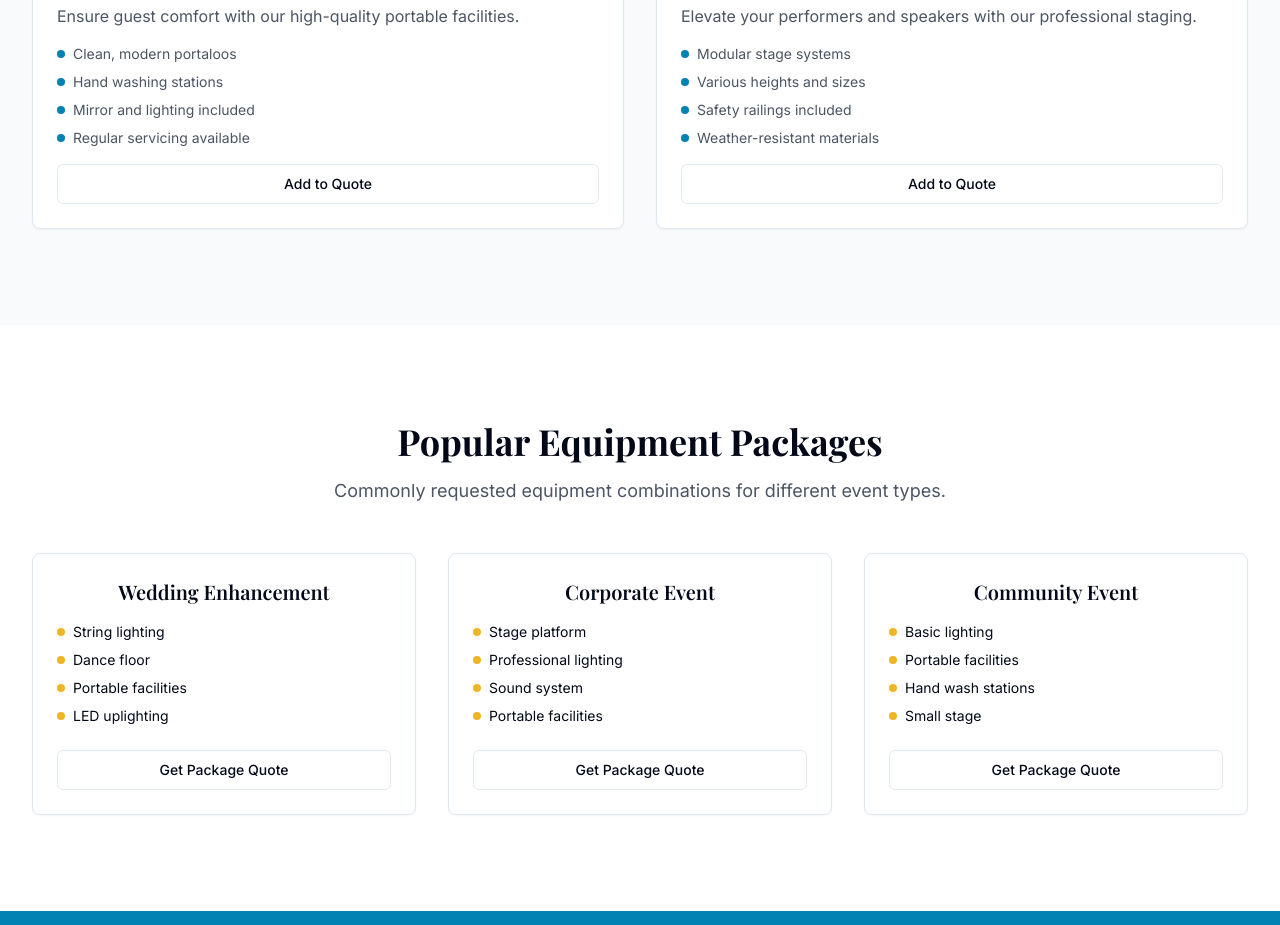
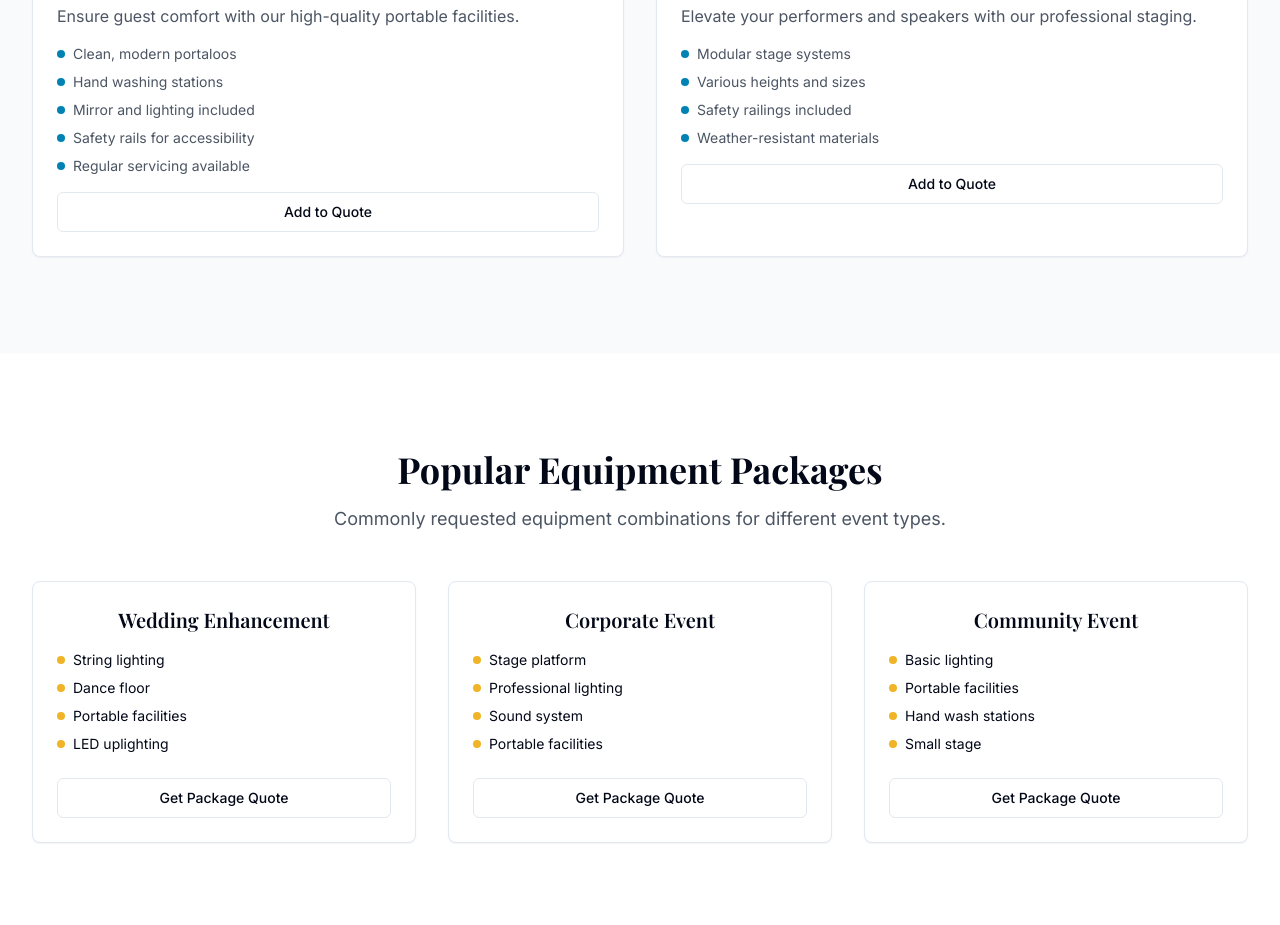
Before and after one commit to Erebius/kaikohe-event-creations, a React (Vite) app: page /services/additional-equipment in a window 1280 px wide. Shown: the part 2560-3485 px from the top of the page. Built offline with nearby package versions, Linux system fonts and the light colour scheme.

Commit message:
Fix: Include lighting and safety rails
Added lighting and safety rails to the portable facilities description on the Additional Equipment page.

```diff
--- a/src/pages/AdditionalEquipment.tsx
+++ b/src/pages/AdditionalEquipment.tsx
@@ -1,4 +1,3 @@
-
 import React from 'react';
 import { Link } from 'react-router-dom';
 import { Button } from '@/components/ui/button';
@@ -35,6 +34,7 @@ const AdditionalEquipment = () => {
         'Clean, modern portaloos',
         'Hand washing stations',
         'Mirror and lighting included',
+        'Safety rails for accessibility',
         'Regular servicing available'
       ],
       description: 'Ensure guest comfort with our high-quality portable facilities.',
```
